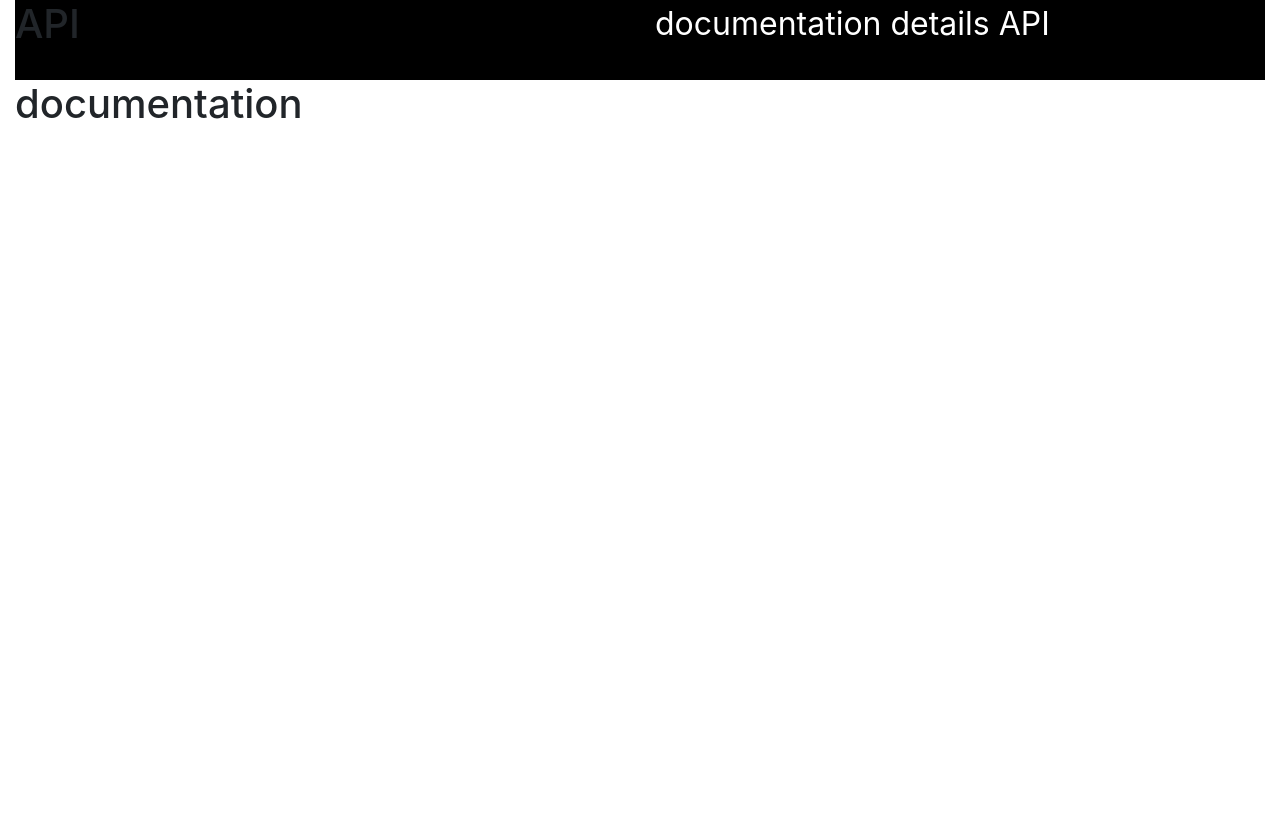
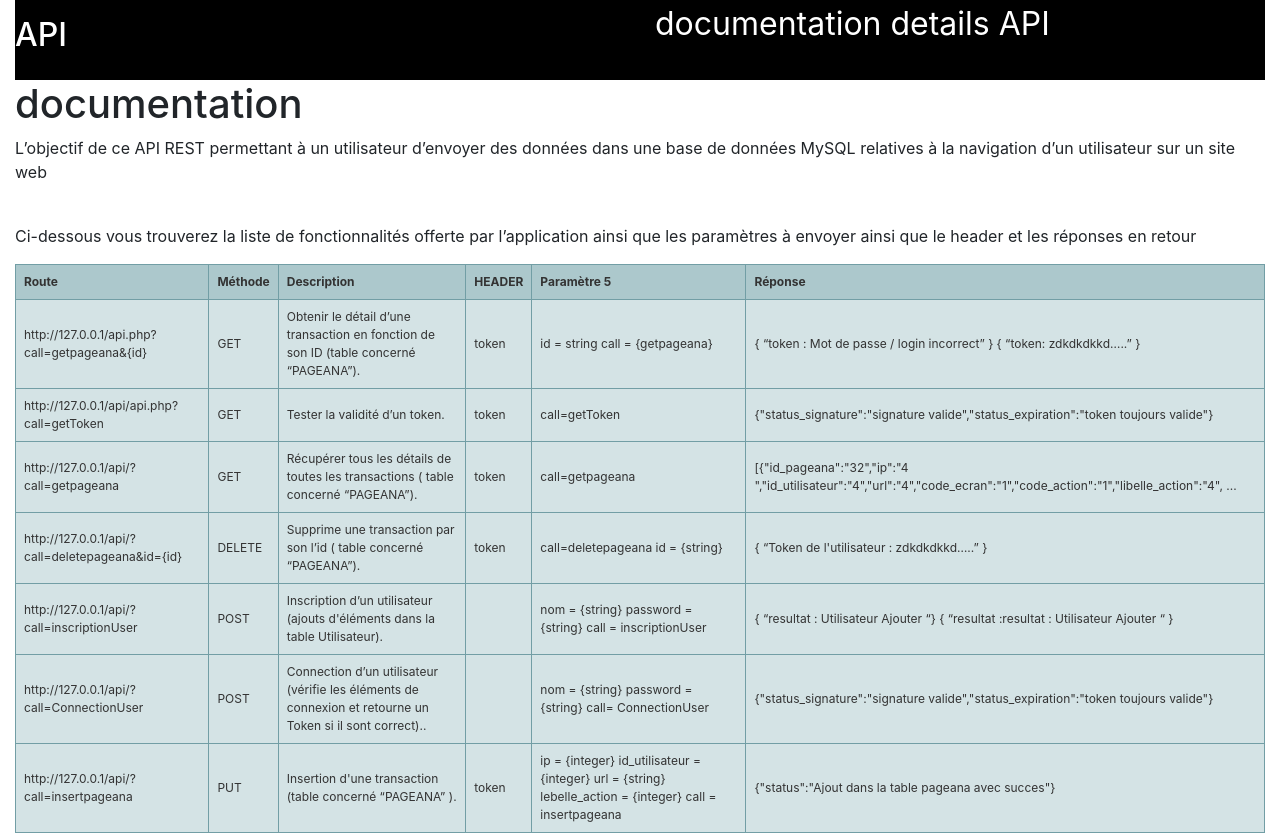
Before and after one commit to aurelien-V03/analyticsAPI, a PHP site: page /documentation.php in a window 1280 px wide. Before the commit the page ends 119 px from the top, so only its background shows below. Run offline with PHP 8.4, Linux system fonts and the light colour scheme; data that the repository does not hold is empty; some web fonts are replaced.

Commit message:
ajouts documentation API

```diff
--- a/documentation.php
+++ b/documentation.php
@@ -36,6 +36,96 @@
         </header>
         <main>
             <h1> documentation </h1>
+            <p> L’objectif de ce API REST permettant à un utilisateur d’envoyer des données dans une base de données MySQL relatives à la navigation d’un utilisateur sur un site web</p>
+            <br>
+            <p> Ci-dessous vous trouverez la liste de fonctionnalités offerte par l’application ainsi que les paramètres à envoyer ainsi que le header et les réponses en retour</p>
+
+
+            <table class="tftable" border="1">
+                <tr>
+                    <th> Route </th>
+                    <th> Méthode </th>
+                    <th>Description</th>
+                    <th> HEADER </th>
+                    <th> Paramètre 5</th>
+                    <th> Réponse </th>
+                </tr>
+                <tr>
+                    <td>http://127.0.0.1/api.php?call=getpageana&{id}</td>
+                    <td> GET </td>
+                    <td> Obtenir le détail d’une transaction en fonction de son ID (table concerné “PAGEANA”). </td>
+                    <td> token </td>
+                    <td> id = string
+                        call = {getpageana}
+                    </td>
+                    <td> { “token : Mot de passe / login incorrect” }
+                        { “token: zdkdkdkkd…..” }
+                    </td>
+                </tr>
+                <tr>
+                    <td> http://127.0.0.1/api/api.php?call=getToken</td>
+                    <td> GET </td>
+                    <td> Tester la validité d’un token. </td>
+                    <td> token </td>
+                    <td> call=getToken </td>
+                    <td> {"status_signature":"signature valide","status_expiration":"token toujours valide"}</td>
+                </tr>
+                <tr>
+                    <td>http://127.0.0.1/api/?call=getpageana</td>
+                    <td> GET </td>
+                    <td> Récupérer tous les détails de toutes les transactions ( table concerné “PAGEANA”). </td>
+                    <td> token </td>
+                    <td> call=getpageana</td>
+                    <td> [{"id_pageana":"32","ip":"4 ","id_utilisateur":"4","url":"4","code_ecran":"1","code_action":"1","libelle_action":"4", ...</td>
+                </tr>
+                <tr>
+                    <td> http://127.0.0.1/api/?call=deletepageana&id={id}</td>
+                    <td> DELETE </td>
+                    <td> Supprime une transaction par son l’id ( table concerné “PAGEANA”). </td>
+                    <td>token </td>
+                    <td> call=deletepageana
+                        id = {string}
+                    </td>
+                    <td> { “Token de l'utilisateur : zdkdkdkkd…..” }</td>
+                </tr>
+                <tr>
+                    <td> http://127.0.0.1/api/?call=inscriptionUser</td>
+                    <td> POST </td>
+                    <td> Inscription d’un utilisateur (ajouts d'éléments dans la table Utilisateur).</td>
+                    <td> </td>
+                    <td>nom = {string}
+                        password = {string}
+                        call = inscriptionUser
+                    </td>
+                    <td> { “resultat : Utilisateur Ajouter “}
+                        { “resultat :resultat : Utilisateur Ajouter “ } </td>
+                </tr>
+                <tr>
+                    <td> http://127.0.0.1/api/?call=ConnectionUser </td>
+                    <td>POST</td>
+                    <td> Connection d’un utilisateur (vérifie les éléments de connexion et retourne un Token si il sont correct)..</td>
+                    <td> </td>
+                    <td> nom = {string}
+                        password = {string}
+                        call= ConnectionUser
+                    </td>
+                    <td>{"status_signature":"signature valide","status_expiration":"token toujours valide"}</td>
+                </tr>
+                <tr>
+                    <td> http://127.0.0.1/api/?call=insertpageana </td>
+                    <td> PUT </td>
+                    <td> Insertion d'une transaction (table concerné “PAGEANA” ).</td>
+                    <td>token </td>
+                    <td> ip = {integer}
+                        id_utilisateur = {integer}
+                        url = {string}
+                        lebelle_action = {integer}
+                        call = insertpageana
+                    </td>
+                    <td> {"status":"Ajout dans la table pageana avec succes"}</td>
+                </tr>
+            </table>
+
 
         </main>
     </div>
--- a/src/cssJs/style.css
+++ b/src/cssJs/style.css
@@ -4,8 +4,43 @@ header {
 
 }
 
-header a{
+header a, header h1 {
     font-size:4vh;
     margin-top:2vh;
     color:white;
 }
+
+.tftable {
+    font-size: 12px;
+    color: #333333;
+    width: 100%;
+    border-width: 1px;
+    border-color: #729ea5;
+    border-collapse: collapse;
+}
+
+.tftable th {
+    font-size: 12px;
+    background-color: #acc8cc;
+    border-width: 1px;
+    padding: 8px;
+    border-style: solid;
+    border-color: #729ea5;
+    text-align: left;
+}
+
+.tftable tr {
+    background-color: #d4e3e5;
+}
+
+.tftable td {
+    font-size: 12px;
+    border-width: 1px;
+    padding: 8px;
+    border-style: solid;
+    border-color: #729ea5;
+}
+
+.tftable tr:hover {
+    background-color: #ffffff;
+}
```
Also changed, not shown: src/cssJs/index.js (+6 -12 lines).
